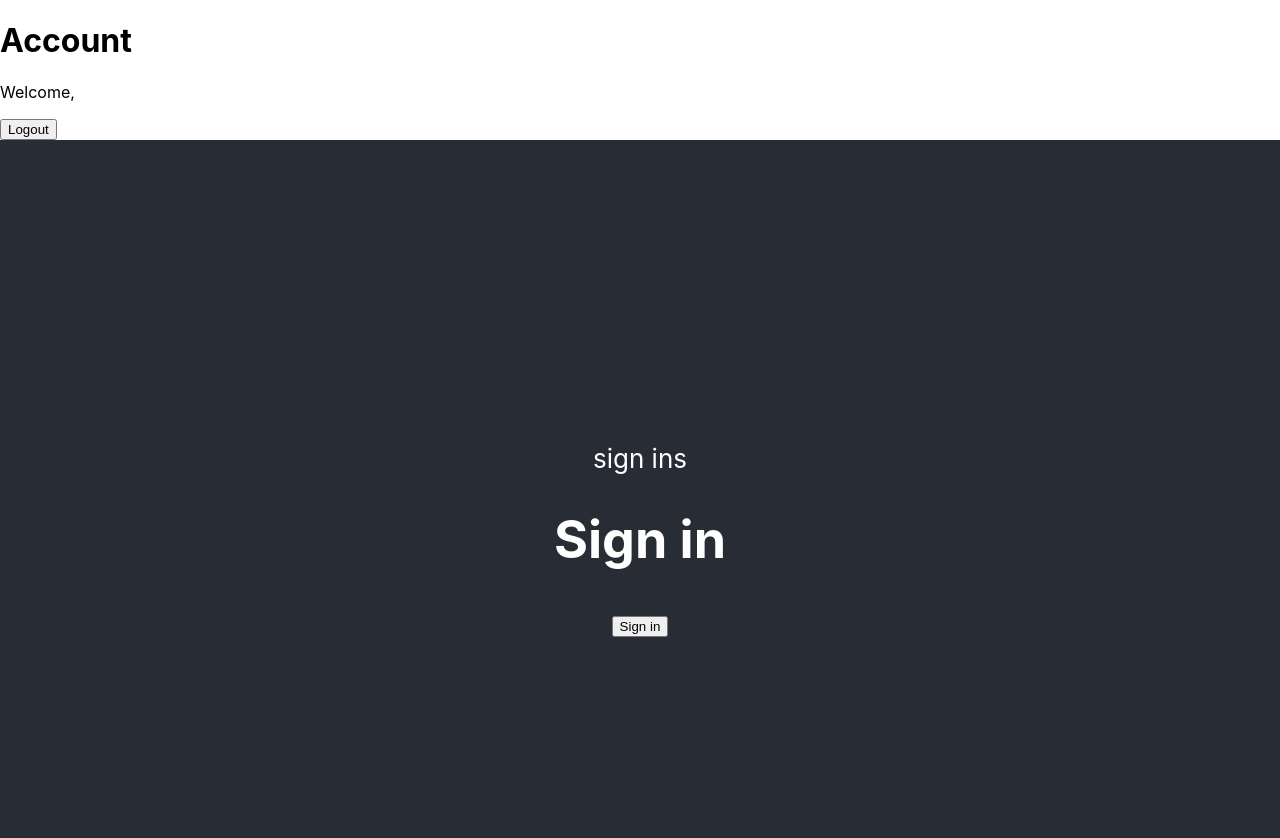
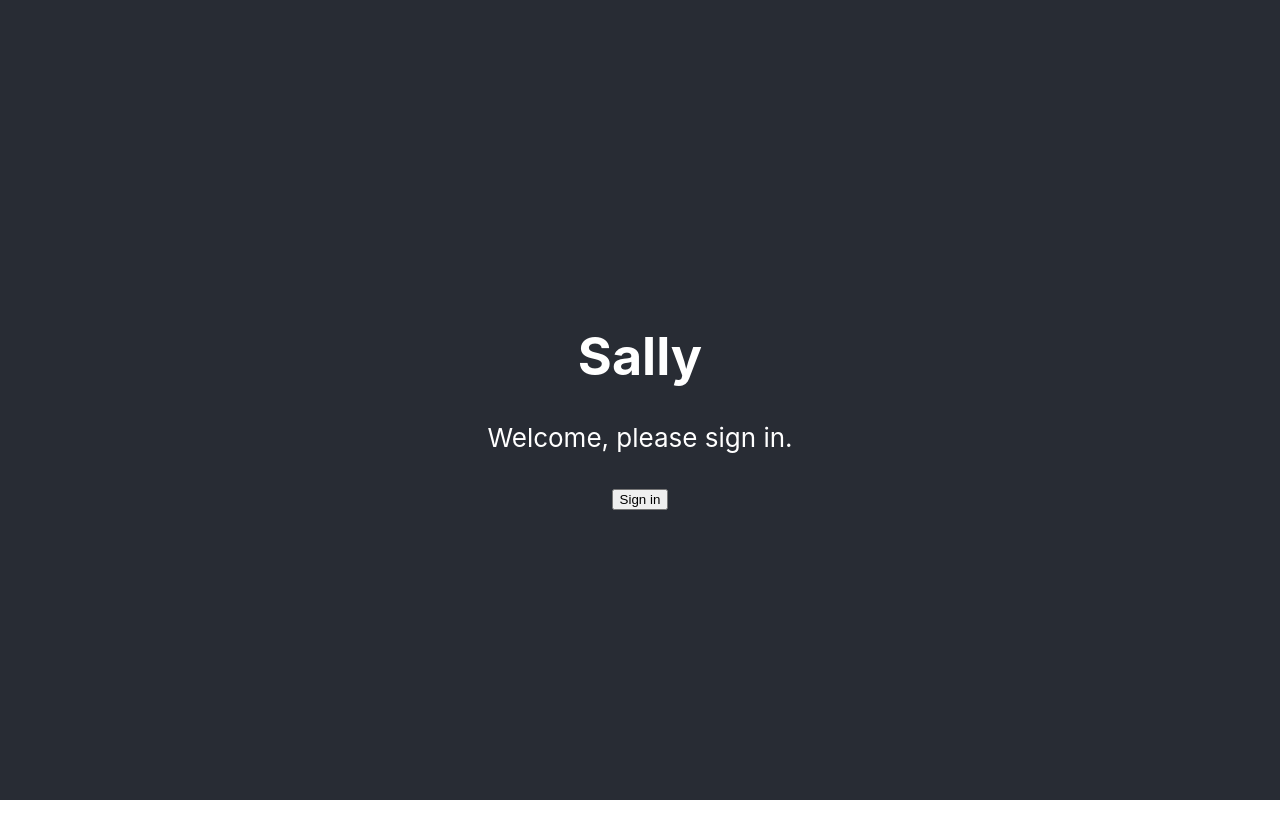
Before and after one commit to niccmac/sal, a React (Create React App) app: page / in a window 1280 px wide. Shown: the top 838 px of the page. After the commit the page ends 800 px from the top, so only its background shows below. Built offline with nearby package versions, Linux system fonts and the light colour scheme; no server answers; the HTML template or start-up script is replaced by a standard one.

Commit message:
clean up

```diff
--- a/src/App.js
+++ b/src/App.js
@@ -13,13 +13,11 @@ function App() {
 
   return (
     <GoogleAuthContext>
-      <Routes>
-        <Route path="/" element={<HomePage />} />
-      </Routes>
       <div className="App">
         <header className="App-header">
-          <section>{user ? <ChatBox /> : "sign ins"}</section>
-          <SignIn />
+          <Routes>
+            <Route path="/" element={<HomePage />} />
+          </Routes>
         </header>
       </div>
     </GoogleAuthContext>
--- a/src/components/homepage.jsx
+++ b/src/components/homepage.jsx
@@ -1,5 +1,6 @@
 import React from "react";
 import { UserAuth } from "../providers/GoogleAuthProvider";
+import Signin from "./signin";
 
 const HomePage = () => {
   const { logOut, user } = UserAuth();
@@ -13,14 +14,18 @@ const HomePage = () => {
   };
 
   return (
-    <div className="w-[300px] m-auto">
-      <h1 className="text-center text-2xl font-bold pt-12">Account</h1>
+    <div>
+      <h1>Sally</h1>
       <div>
-        <p>Welcome, {user?.displayName}</p>
+        <p>Welcome, {user ? user.displayName : "please sign in."}</p>
       </div>
-      <button onClick={handleSignOut} className="border py-2 px-5 mt-10">
-        Logout
-      </button>
+      {user ? (
+        <button onClick={handleSignOut} className="border py-2 px-5 mt-10">
+          Logout
+        </button>
+      ) : (
+        <Signin />
+      )}
     </div>
   );
 };
--- a/src/components/signin.jsx
+++ b/src/components/signin.jsx
@@ -22,8 +22,7 @@ const Signin = () => {
 
   return (
     <div>
-      <h1 className="text-center text-3xl font-bold py-8">Sign in</h1>
-      <div className="max-w-[240px] m-auto py-4">
+      <div>
         <button onClick={handleGoogleSignIn}>Sign in</button>
       </div>
     </div>
```
